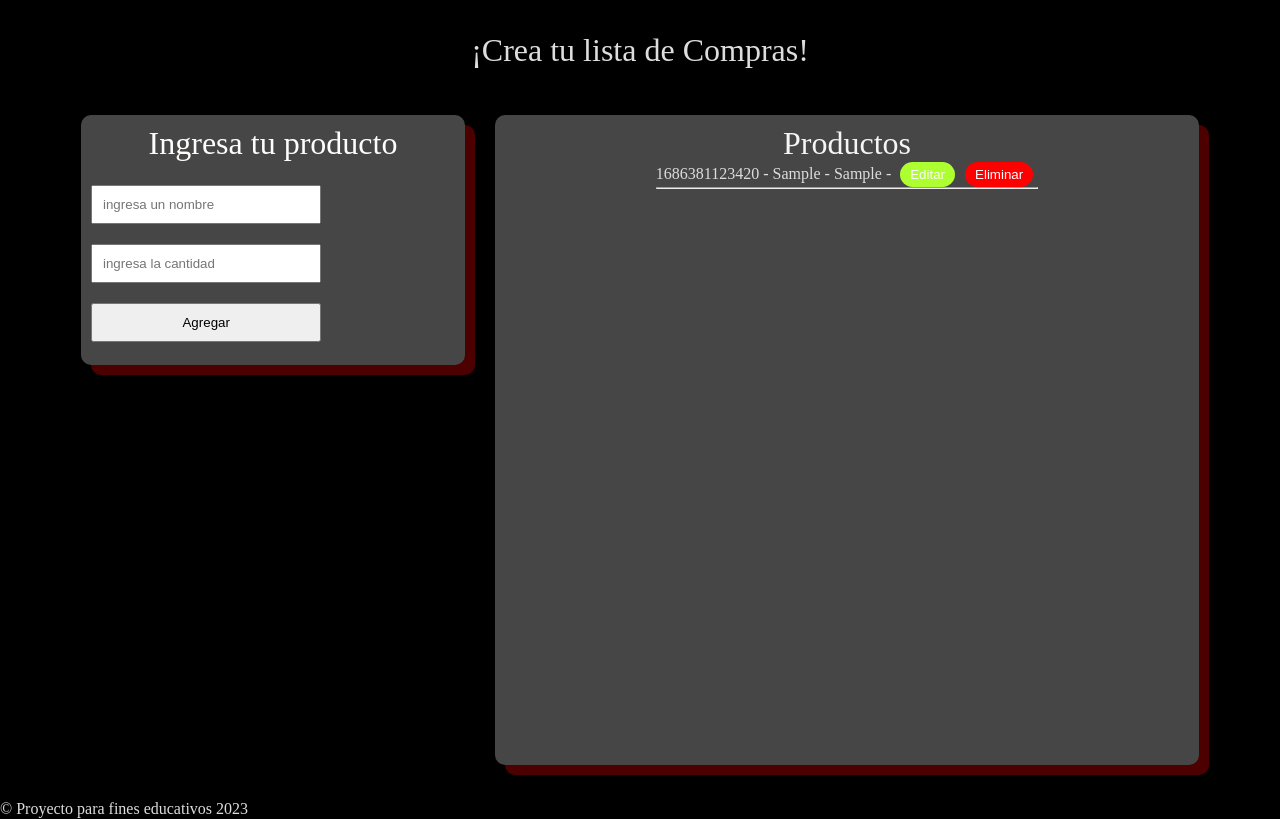
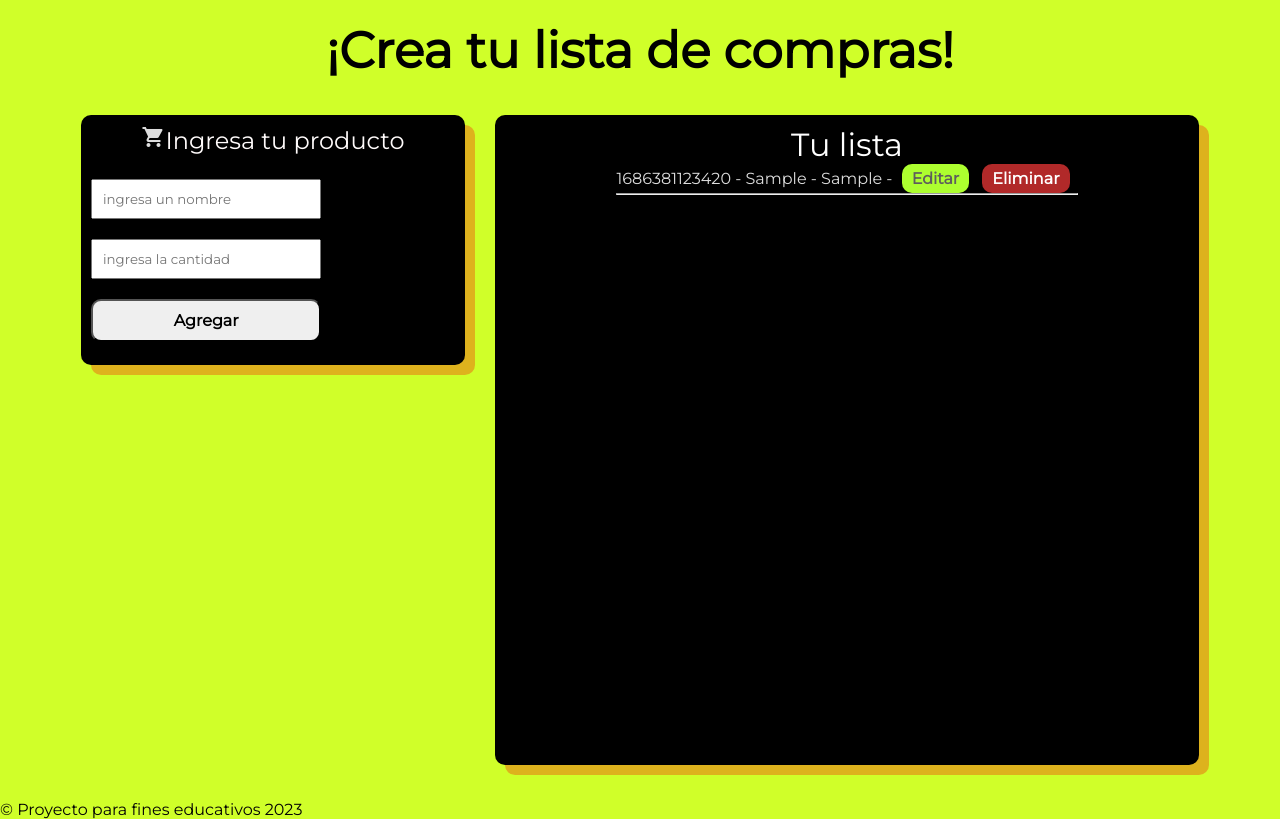
Before and after one commit to OSGERARDO/proyecto-crud, a plain HTML site: page index.html in a window 1280 px wide. Both pictures are taken after typing "Sample", "Sample" into the empty fields and a click on the button "Agregar". Drawn offline with Linux system fonts and the light colour scheme.

Commit message:
modificacion styles

```diff
--- a/index.html
+++ b/index.html
@@ -5,29 +5,37 @@
     <meta charset="UTF-8">
     <meta http-equiv="X-UA-Compatible" content="IE=edge">
     <meta name="viewport" content="width=device-width, initial-scale=1.0">
-    <title>CRUD</title>
+    <title>¡Crea tu lista de compras!</title>
     <link rel="stylesheet" href="styles.css">
+    <link rel="stylesheet" href="https://fonts.googleapis.com/css2?family=Montserrat&display=swap">
+    <link rel="stylesheet" href="https://fonts.googleapis.com/icon?family=Material+Icons">
+
+
+
+
 </head>
 
 <body>
     <div class="div-titulo">
-        <h1>¡Crea tu lista de Compras!</h1>
+        <h1 class="titulo"> ¡Crea tu lista de compras!</h1>
     </div>
+
+
     <div class="contenedor">
 
         <div class="div-formulario">
-            <h2>Ingresa tu producto</h2>
+            <h2> <i class="material-icons">shopping_cart</i>Ingresa tu producto </h2>
 
             <form action="#" id="formulario">
                 <input type="text" id="nombre" placeholder="ingresa un nombre">
                 <input type="text" id="cantidad" placeholder="ingresa la cantidad">
-                <button type="submit" id="btnAgregar">Agregar</button>
+                <button class="b" type="submit" id="btnAgregar">Agregar</button>
             </form>
         </div>
 
 
         <div class="div-listado">
-            <h2>Productos</h2>
+            <h2>Tu lista</h2>
             <div class="div-productos"></div>
         </div>
 
--- a/styles.css
+++ b/styles.css
@@ -3,10 +3,11 @@
     padding: 0%;
     box-sizing: border-box;
     color: #ddd;
+    font-family:'Montserrat', sans-serif;
 }
 
 body {
-    background-color: rgb(0, 0, 0);
+    background-color: rgba(200, 255, 3, 0.849);
 }
 
 .div-titulo {
@@ -17,9 +18,11 @@ body {
     align-items: center;
 }
 
-.div-titulo h1 {
-    font-weight: 300;
+.titulo{
+color: rgb(0, 0, 0);
+font-size: 50px;
 }
+
 
 .contenedor {
     width: 100%;
@@ -33,7 +36,7 @@ body {
     width: 30%;
     height: 250px;
     margin: 15px 15px;
-    background-color: rgb(70, 70, 70);
+    background-color: rgb(0, 0, 0);
     display:flex;
     flex-direction: column;
     justify-content: center;
@@ -45,8 +48,7 @@ body {
 .contenedor .div-formulario h2 {
     margin-top: 10px;
     font-weight: 300;
-    font-size: 2em;
-    color: rgb(255, 252, 252);
+    color: rgb(255, 251, 251);
 }
 
 .contenedor .div-formulario form {
@@ -55,6 +57,7 @@ body {
     display: flex;
     flex-direction: column;
     justify-content:center;
+
 }
 
 .contenedor .div-formulario form input,
@@ -70,20 +73,20 @@ body {
     width: 55%;
     height: calc(100% - 50px);
     margin: 15px 15px;
-    background-color: rgb(70, 70, 70);
+    background-color: rgb(0, 0, 0);
     display: flex;
     flex-direction: column;
     align-items: center;
     border-radius: 10px;
     box-shadow: 10px 10px rgba(252, 1, 1, 0.3);
-
+    overflow: auto;
 }
 
 .contenedor .div-listado h2 {
     margin-top: 10px;
     font-weight: 300;
     font-size: 2em;
-    color: whitesmoke;
+    color: rgb(255, 255, 255);
 }
 .contenedor .div-listado .div-lista {
     width: 100%;
@@ -114,8 +117,56 @@ hr {
 
 .btn-editar {
     background-color: greenyellow;
+    font-size: 1em;
+    font-weight: bold;
+    padding: 5px 10px;
+    border-radius: 10px;
+    transition: all 0.2s;
+    cursor: pointer;
+    margin-right: 8px;
+    color: #5e5d5d;
+}
+.btn-editar:hover{
+    background-color: rgb(0, 255, 13);
+    transform: translateY(-15px);
+    box-shadow: 0 12 px 16 px rgb(139, 0, 0);
+    color: #030303;
 }
 
 .btn-eliminar {
-    background-color: red;
+    font-size: 1em;
+    font-weight: bold;
+    padding: 5px 10px;
+    border-radius: 10px;
+    transition: all 0.2s;
+    cursor: pointer;
+    margin-right: 8px;
+    background-color: rgb(177, 41, 41);
 }
+
+.btn-eliminar:hover {
+    background-color: rgb(255, 0, 0);
+        transform: translateY(-15px);
+        box-shadow: 0 12 px 16 px rgb(252, 47, 47);
+        color: #ffffff;
+}
+
+.b{
+    font-size: 1em;
+    font-weight: bold;
+    padding: 5px 15px;
+    border-radius: 10px;
+    transition: all 0.2s;
+    cursor: pointer;
+    margin-right: 8px;
+}
+
+ .b:hover{
+        background-color: rgb(255, 234, 0);
+        transform: translateY(-15px);
+        box-shadow: 0 12 px 16 px rgba(0, 0, 0, 0.2);
+ }
+
+ .footer{
+    color: #030303;
+ }
```
